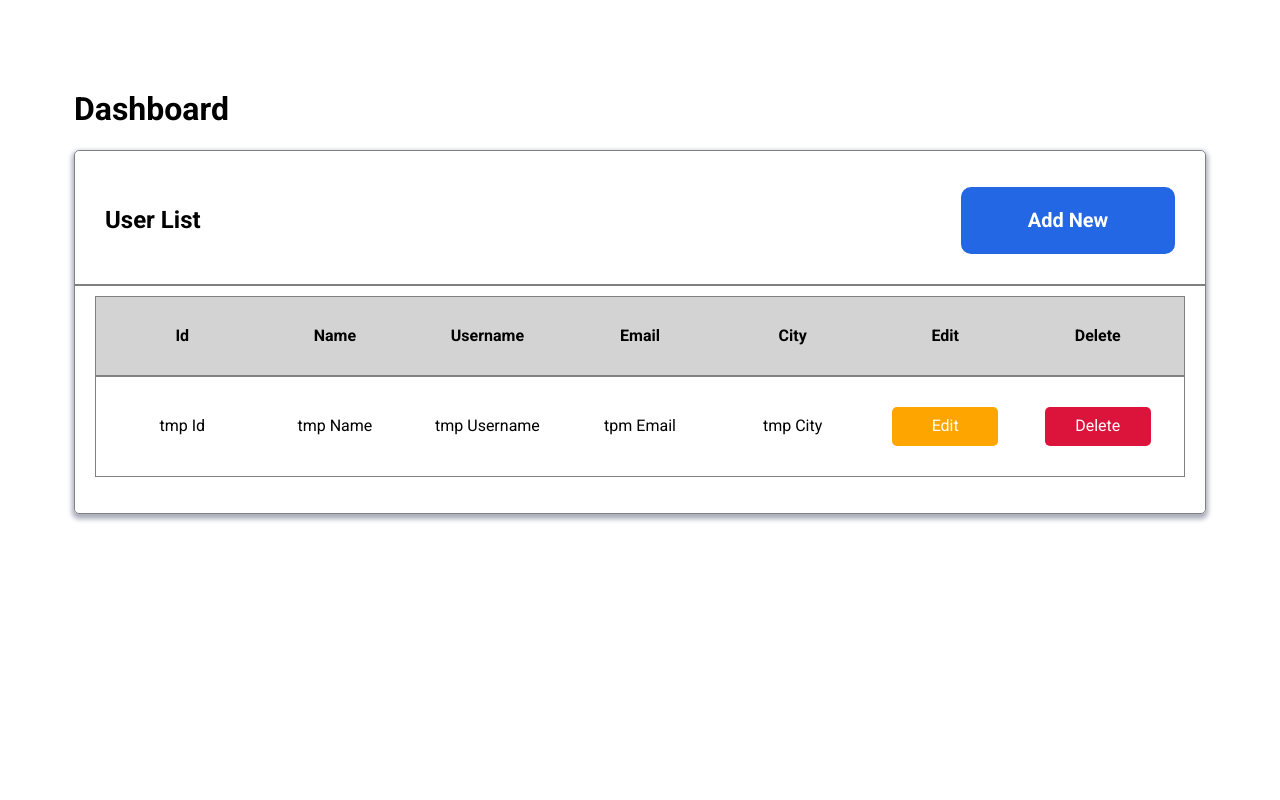
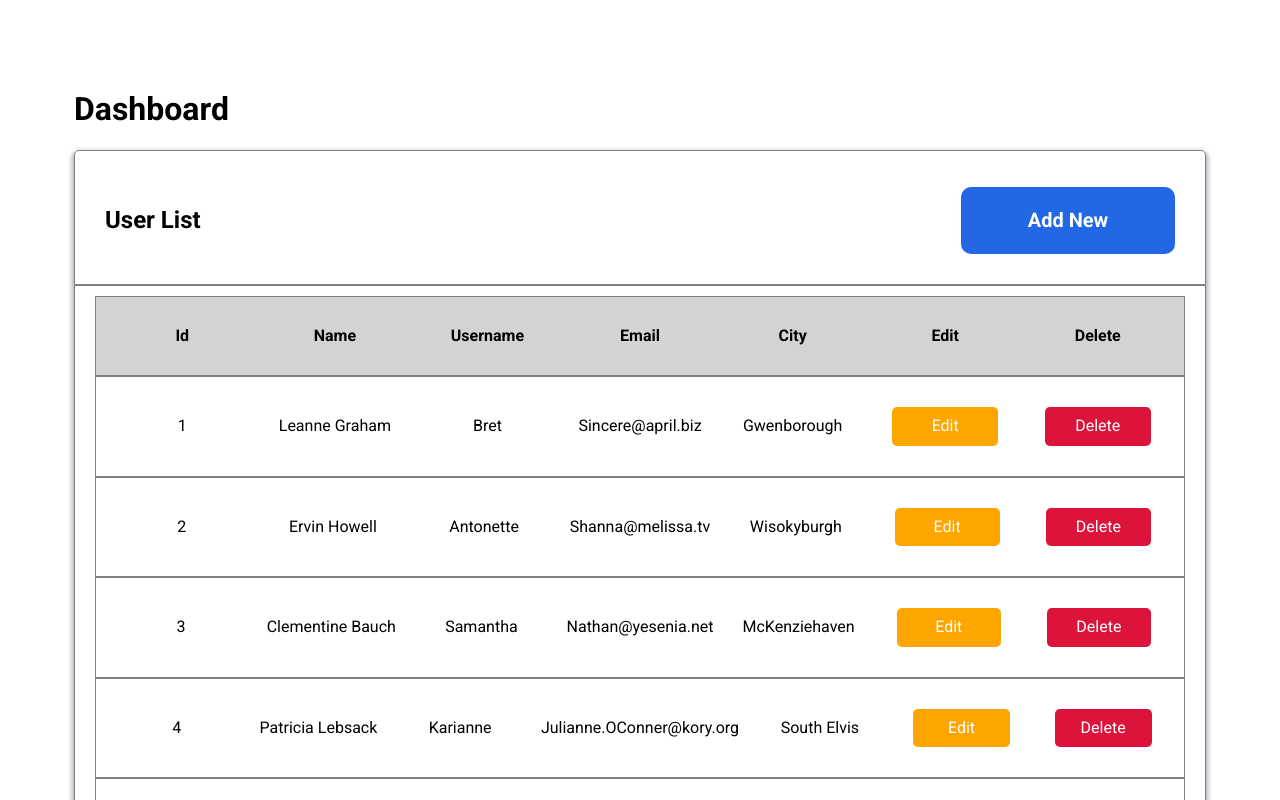
Before and after one commit to lukaszkrzeminski/admin-panel, a React (Create React App) app: page / in a window 1280 px wide. Shown: the top 800 px of the page. Built offline with nearby package versions, Linux system fonts and the light colour scheme.

Commit message:
rendering initial data

```diff
--- a/src/features/users/UsersPage/Table/index.js
+++ b/src/features/users/UsersPage/Table/index.js
@@ -1,7 +1,13 @@
 import React from "react";
+import { useSelector } from "react-redux";
+import { selectUsers } from "../../usersSlice";
 import { Button, Table, TableCell, TableHeaderCell, TableRow } from "./styled";
 
-export const UsersTable = () => (
+export const UsersTable = () => {
+
+    const userTable = useSelector(selectUsers);
+
+    return (
         <Table>
             <tbody>
                 <TableRow headerRow>
@@ -13,19 +19,18 @@ export const UsersTable = () => (
                     <TableHeaderCell>Edit</TableHeaderCell>
                     <TableHeaderCell>Delete</TableHeaderCell>
                 </TableRow>
-            <TableRow>
-                <TableCell>tmp Id</TableCell>
-                <TableCell>tmp Name</TableCell>
-                <TableCell>tmp Username</TableCell>
-                <TableCell>tpm Email</TableCell>
-                <TableCell>tmp City</TableCell>
-                <TableCell>
-                    <Button editUser>Edit</Button>
-                </TableCell>
-                <TableCell>
-                    <Button deleteUser>Delete</Button>
-                </TableCell>
+                {userTable.map(user =>
+                    <TableRow key={user.id}>
+                        <TableCell>{user.id}</TableCell>
+                        <TableCell>{user.name}</TableCell>
+                        <TableCell>{user.username}</TableCell>
+                        <TableCell>{user.email}</TableCell>
+                        <TableCell>{user.address.city}</TableCell>
+                        <TableCell><Button editUser>Edit</Button></TableCell>
+                        <TableCell><Button deleteUser>Delete</Button></TableCell>
                     </TableRow>
+                )}
             </tbody>
         </Table>
     )
+}
```
Lines whose indentation alone changed are shown as unchanged.
